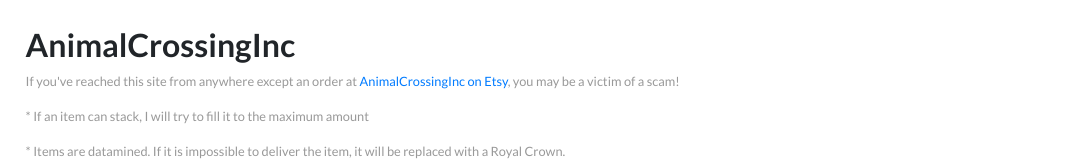
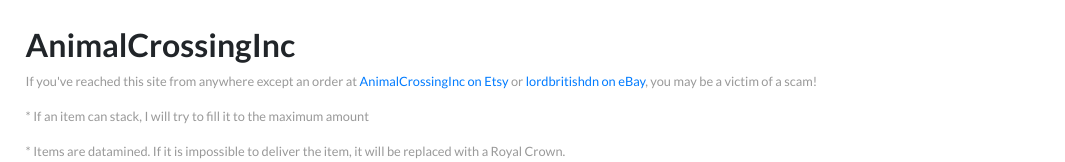
Before and after one commit to hackishUK/hackishUK.github.io, a plain HTML site: page index.html in a window 1280 px wide. Shown: the top 162 px of the page, without its empty margins (0-1065 px from the left). Drawn offline with nearby package versions, Linux system fonts and the light colour scheme; no server answers.

Commit message:
Add ebay

```diff
--- a/index.html
+++ b/index.html
@@ -14,7 +14,7 @@
 
   <form id="shopping-list">
     <h2>AnimalCrossingInc</h2>
-    <p>If you've reached this site from anywhere except an order at <a href="https://www.etsy.com/shop/AnimalCrossingInc">AnimalCrossingInc on Etsy</a>, you may be a victim of a scam!</p>
+    <p>If you've reached this site from anywhere except an order at <a href="https://www.etsy.com/shop/AnimalCrossingInc">AnimalCrossingInc on Etsy</a> or <a href="https://www.ebay.com/itm/124166934583">lordbritishdn on eBay</a>, you may be a victim of a scam!</p>
     <p>* If an item can stack, I will try to fill it to the maximum amount</p>
     <p>* Items are datamined. If it is impossible to deliver the item, it will be replaced with a Royal Crown.</p>
     <table id="shopping-list-table" class="table table-condensed table-hover">
```
